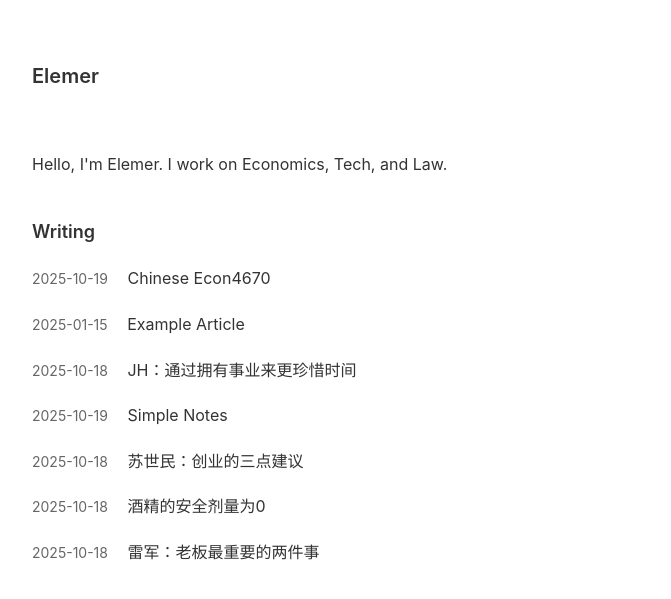
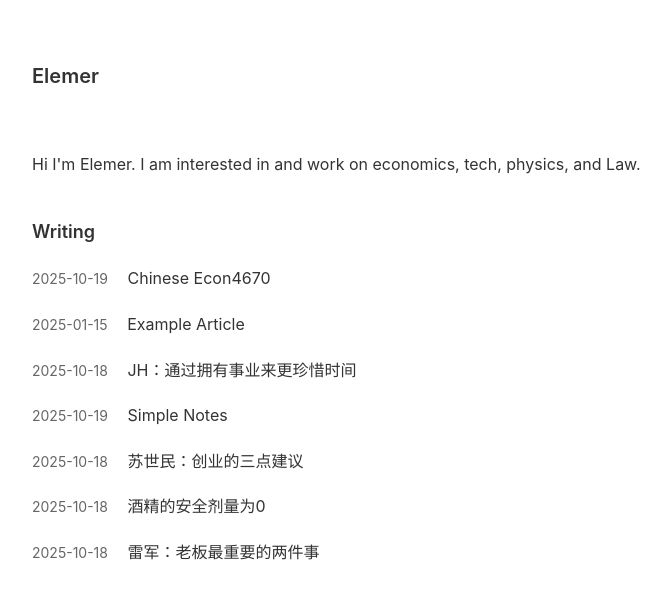
Before and after one commit to elemer1/elemer1.github.io, a Jekyll site: the page built from index.html, in a window 1280 px wide. Shown: the top 599 px of the page, without its empty margins (303-974 px from the left). Built offline with Jekyll 4.4.1, drawn with Linux system fonts in a browser that asks for light colours.

Commit message:
Update content - 2025-10-18 23:03:13

```diff
--- a/index.html
+++ b/index.html
@@ -2,7 +2,7 @@
 layout: default
 ---
 
-<p>Hello, I'm Elemer. I work on Economics, Tech, and Law.</p>
+<p>Hi I'm Elemer. I am interested in and work on economics, tech, physics, and Law.</p>
 
 <h2>Writing</h2>
 <ul class="post-list">
```
